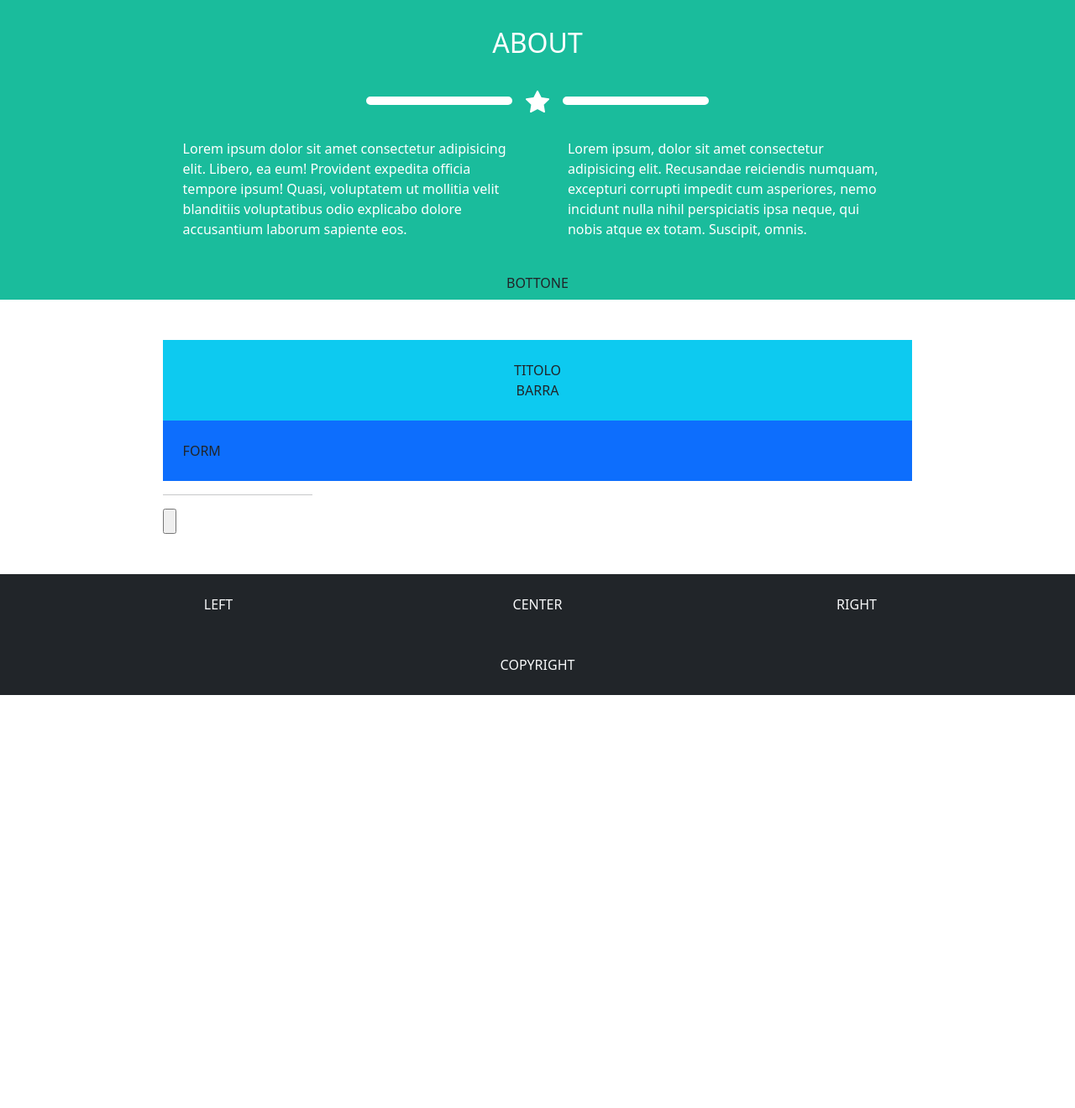
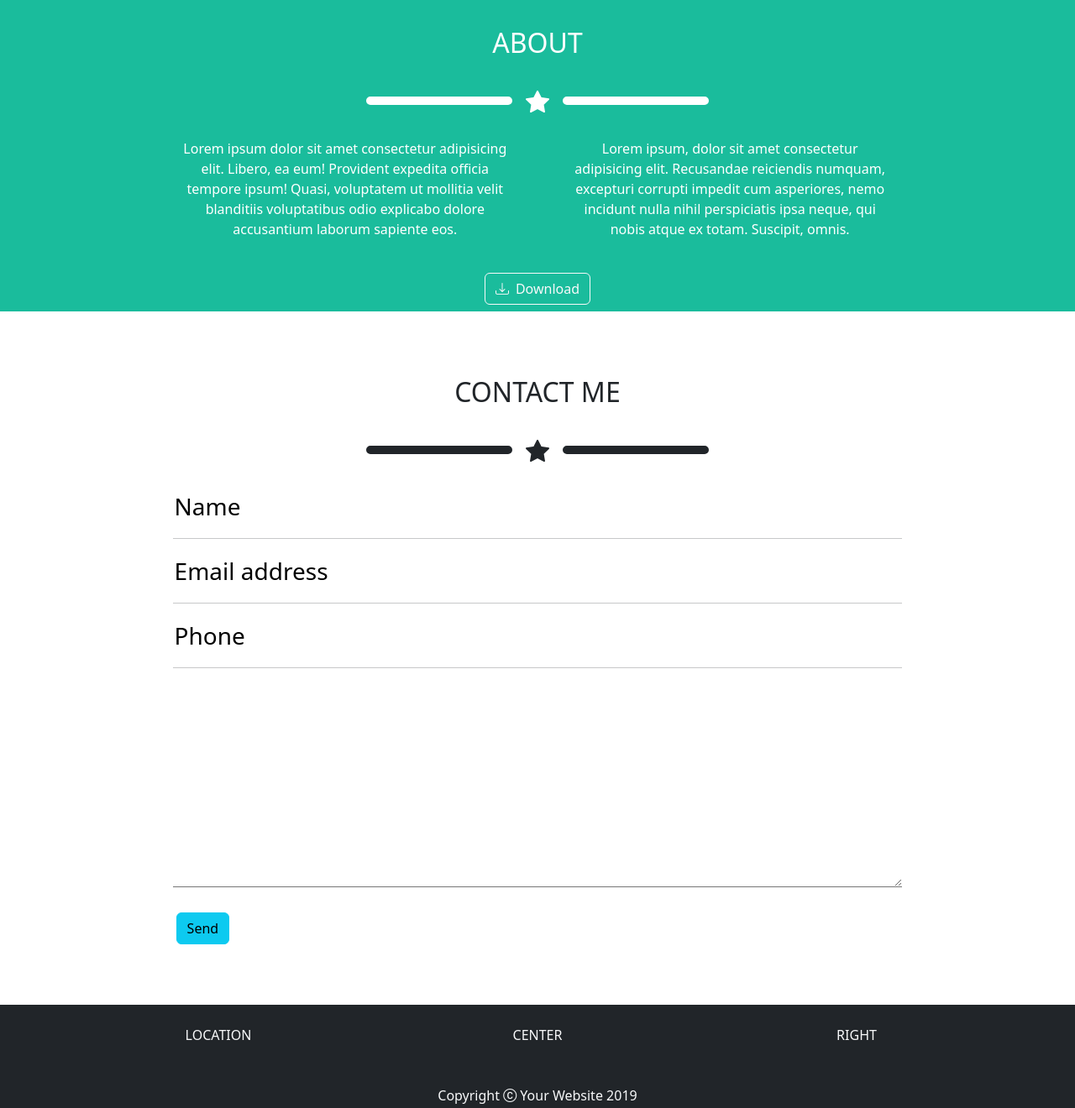
Before and after one commit to SimonaCaruso87/html-css-bootstrap-freelancer, a plain HTML site: page index.html in a window 1280 px wide. Shown: the part 1302-2622 px from the top of the page at 84% size. Before the commit the page ends 2130 px from the top, so only its background shows below. Drawn offline with nearby package versions, Linux system fonts and the light colour scheme.

Commit message:
Section terminate , footer top terminato

```diff
--- a/css/style.css
+++ b/css/style.css
@@ -50,6 +50,14 @@ E UN CONTAIENR INTERNO CHE PRENDE L'80% DI LARGHEZZA
 hr{
     width: 20%;
 }
+
+.hr-footer > hr{
+    width:100%;
+}
+
+textarea{
+    width:100%
+}
 /*
    MAIN
 */
--- a/index.html
+++ b/index.html
@@ -67,7 +67,7 @@
                                 <hr class="border border-light bg-white border-2 opacity-100 rounded">
                             </div>
                         </div>
-                        <div class="text-white text-center fs-3">
+                        <div class="text-white text-center text-sm-smart fs-3">
                             GRAFICH ART - WEB DESIGN - ILLUSTRATOR
                         </div>
                    </div>
@@ -139,19 +139,19 @@
 
                             <div class="row">
                                 <div class="col-md-6 mb-3">
-                                    <div class="p-4 text-white text-left">
+                                    <div class="p-4 text-white text-center">
                                     Lorem ipsum dolor sit amet consectetur adipisicing elit. Libero, ea eum! Provident expedita officia tempore ipsum! Quasi, voluptatem ut mollitia velit blanditiis voluptatibus odio explicabo dolore accusantium laborum sapiente eos.
                                     </div>
                                 </div>
                                 <div class="col-md-6 mb-3">
-                                    <div class="p-4 text-white text-left">
+                                    <div class="p-4 text-white text-center">
                                     Lorem ipsum, dolor sit amet consectetur adipisicing elit. Recusandae reiciendis numquam, excepturi corrupti impedit cum asperiores, nemo incidunt nulla nihil perspiciatis ipsa neque, qui nobis atque ex totam. Suscipit, omnis.
                                     </div>
                                 </div>
                             </div>
-
-                            <div class="text-center">BOTTONE</div>
-
+                             <div class="d-flex justify-content-center align-content-center">
+                                <button type="button" class="btn btn-outline-light"><i class="pe-2 bi bi-download"></i>Download</button>
+                            </div>
                         </div>
                     </div>
                </div>
@@ -162,16 +162,27 @@
                      <div class="container-md">
                          <div class="my-container">
 
-                             <div class="py-4 bg-info text-center">
-                             TITOLO
-                             <br>
-                             BARRA
-                             </div>
+                                <div class="py-4 fs-2 text-dark text-center">
+                                    CONTACT ME
+                                </div>
+                                    <div class="container-md d-flex justify-content-center align-content-center">
+                                        <hr class="border border-dark bg-dark border-2 opacity-100 rounded">
+                                        <i class="px-3 text-dark bi bi-star-fill fs-3"></i>
+                                        <hr class="border border-dark bg-dark border-2 opacity-100 rounded">
+                                    </div>
+                                <div class="container-md hr-footer">
+                                    <input id="" name="nome" type="email" placeholder="NAME" value="Name" required class="border-top-0 border-start-0 border-end-0 border-bottom-0 d-block fs-3 mt-4">
+                                    <hr>
+                                    <input id="email" name="email" type="email" placeholder="EMAIL ADDRESS" value="Email address" required class="border-top-0 border-bottom-0 border-start-0 border-end-0 d-block fs-3">
+                                    <hr>
+                                    <input id="phone" name="phone" type="email" placeholder="PHONE NUMBER" value="Phone" required class="border-top-0 border-start-0 border-bottom-0 border-end-0  d-block fs-3">
+                                    <hr>
+                                    <textarea name="messaggio" id="messaggio" cols="50" rows="10" class="border-top-0 border-start-0 border-end-0  d-block"></textarea>
+                                </div>
+                                <div class="text-start fs-3 py-4 mx-3">
+                                    <button type="button" class="btn btn-info">Send</button>
+                                </div>
 
-                             <div class="bg-primary p-4">FORM</div>
-
-                            <hr>
-                            <input type="button">
                          </div>
                      </div>
                 </div>
@@ -189,7 +200,7 @@
 
                     <div class="row">
                         <div class="col-md-4">
-                            LEFT
+                            LOCATION
                         </div>
                         <div class="col-md-4">
                             CENTER
@@ -204,7 +215,7 @@
 
             <section class="bg-dark py-4 text-light text-center">
                 <div class="container-md">
-                   COPYRIGHT
+                   Copyright <i class="bi bi-c-circle fs-6"></i> Your Website 2019
                 </div>
             </section>
         </Footer>
```
